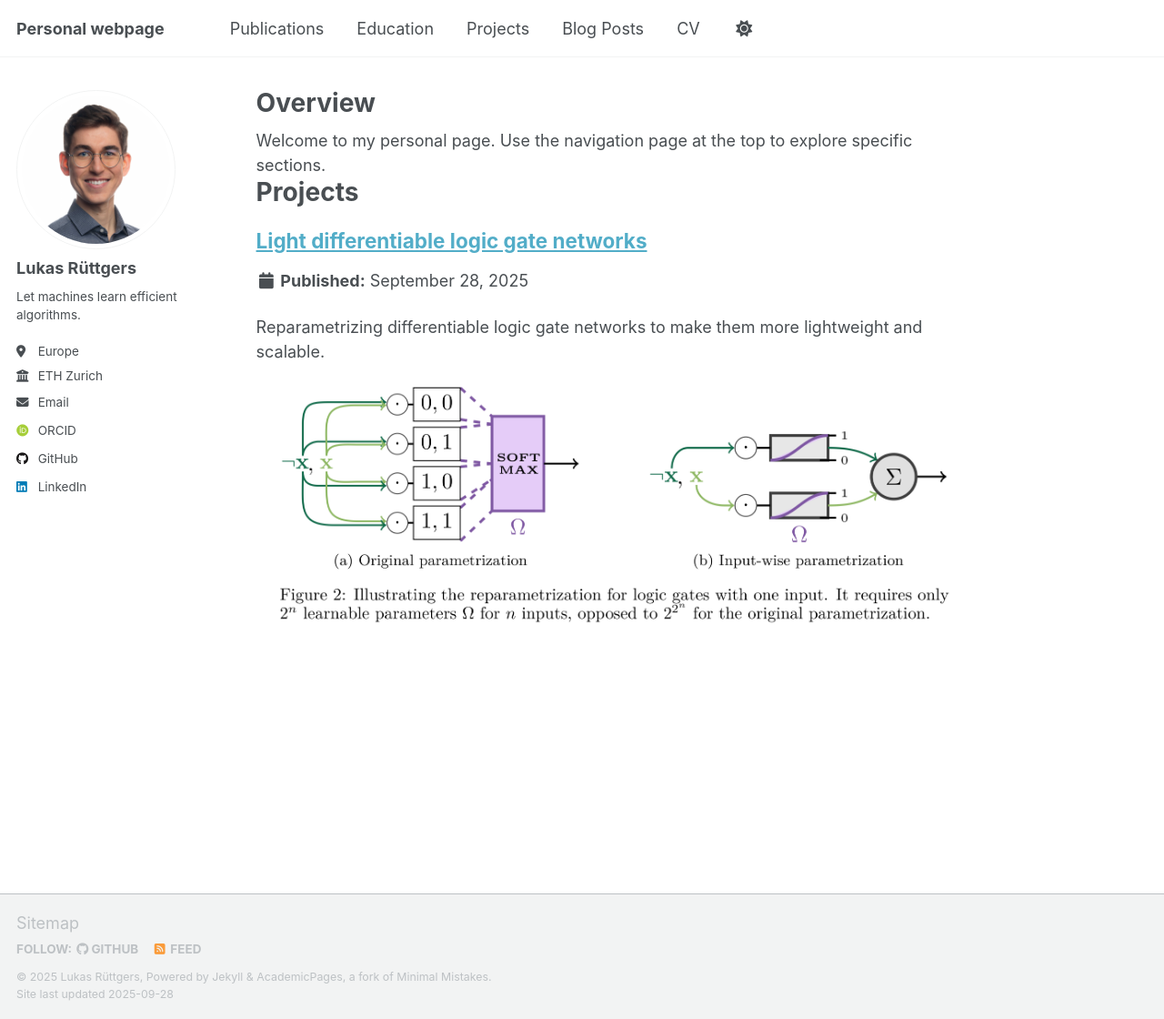
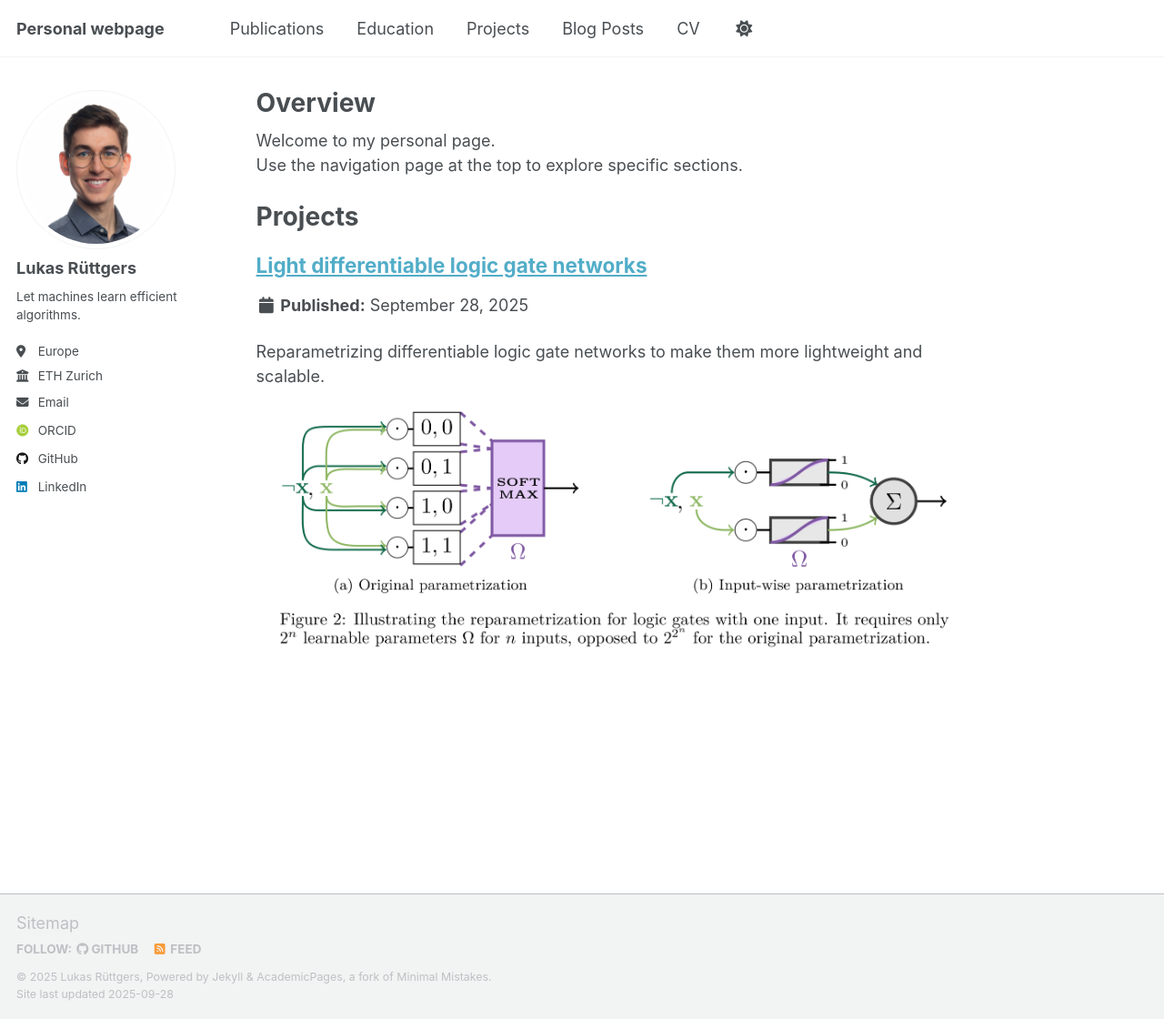
Before and after one commit to lukas-ruettgers/lukas-ruettgers.github.io, a Jekyll site: the page built from _pages/about.html, in a window 1280 px wide and 1120 px high. Shown: the whole window at 91% size. Built offline with Jekyll 4.4.1, drawn with Linux system fonts in a browser that asks for light colours; some web fonts are replaced; a script that is not in the unit is left out.

```diff
--- a/_pages/about.html
+++ b/_pages/about.html
@@ -8,8 +8,8 @@ redirect_from:
 ---
 
 {% include base_path %}
-Welcome to my personal page.
-Use the navigation page at the top to explore specific sections.
+Welcome to my personal page. <br/>
+Use the navigation page at the top to explore specific sections. <br/><br/>
 <h1> Projects</h1>
 {% for post in site.portfolio %}
   {% include archive-single.html %}
```
